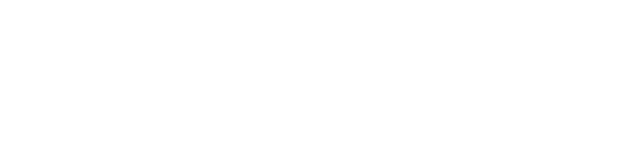
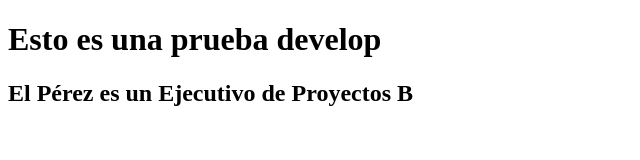
Before and after one commit to CandyMontero/Repositorio, a plain HTML site: page PruebaDevelop.html in a window 1280 px wide. Shown: the whole page, without its empty margins (0-640 px from the left). Drawn offline with Linux system fonts and the light colour scheme.

Commit message:
Otro mensaje

```diff
--- a/PruebaDevelop.html
+++ b/PruebaDevelop.html
@@ -4,9 +4,10 @@
     <meta charset="UTF-8">
     <meta http-equiv="X-UA-Compatible" content="IE=edge">
     <meta name="viewport" content="width=device-width, initial-scale=1.0">
-    <title>Develop</title>
+    <title>Document</title>
 </head>
 <body>
-
+    <h1>Esto es una prueba develop</h1>
+    <h2>El Pérez es un Ejecutivo de Proyectos B</h2>
 </body>
 </html>
```
